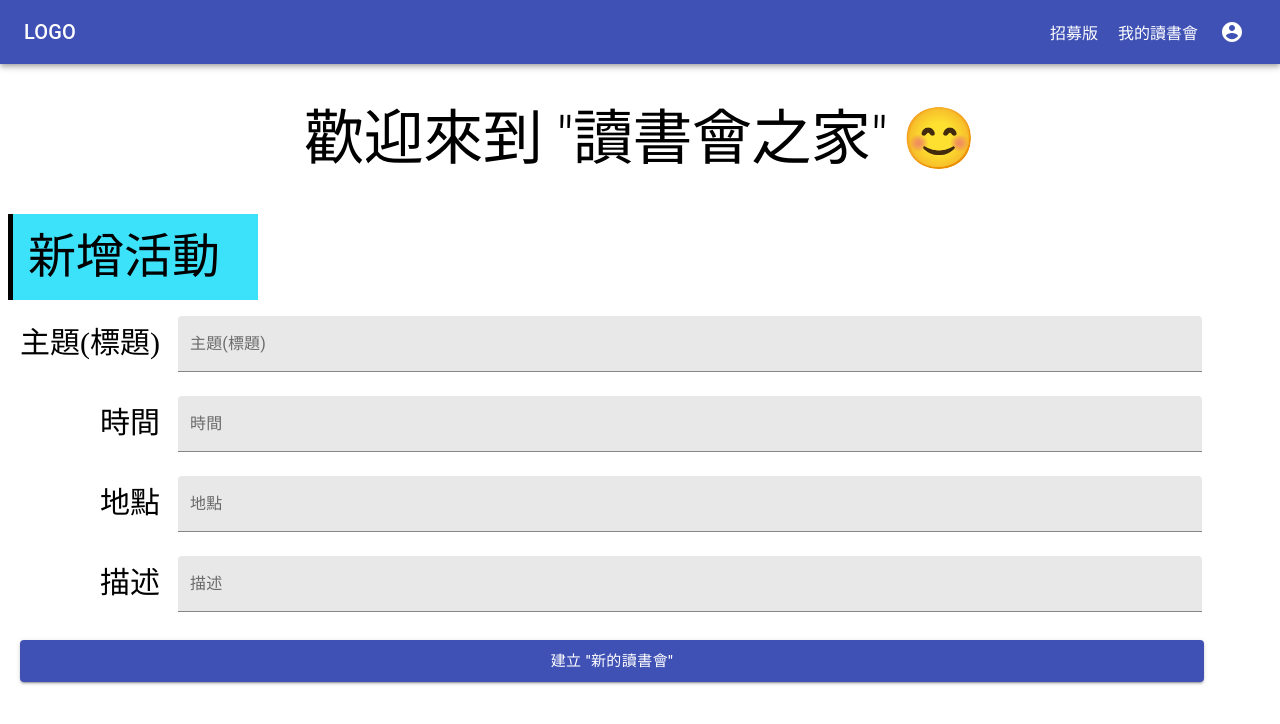
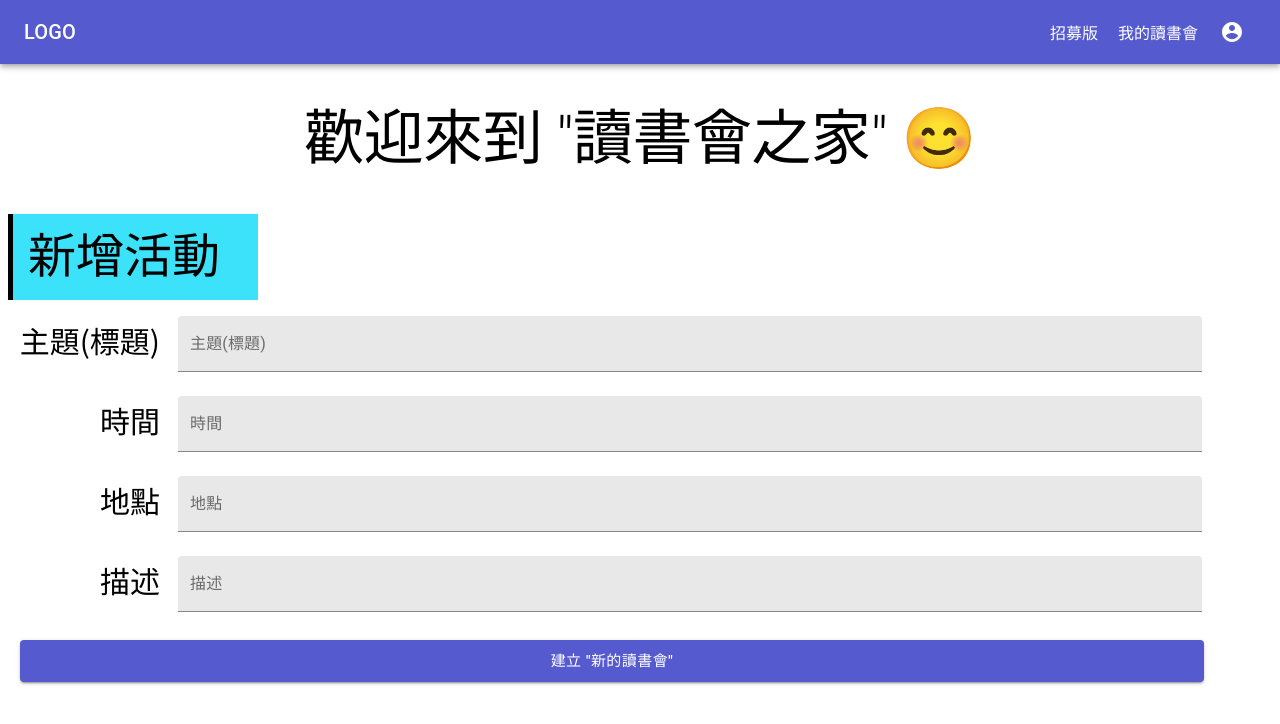
Before and after one commit to andrew781026/D-D_read_book_meeting, a React (Create React App) app in the folder web/: page / in a window 1280 px wide. Shown: the top 724 px of the page. Built offline with nearby package versions, Linux system fonts and the light colour scheme.

Commit message:
[web] add ThemeProvider for setting Global Colors

```diff
--- a/web/public/index.html
+++ b/web/public/index.html
@@ -9,6 +9,10 @@
       name="description"
       content="Web site created using create-react-app"
     />
+
+    <link rel="preconnect" href="https://fonts.gstatic.com">
+    <link href="https://fonts.googleapis.com/css2?family=Noto+Sans+TC:wght@100;300;400;500;700;900&display=swap" rel="stylesheet">
+
     <link rel="apple-touch-icon" href="%PUBLIC_URL%/logo192.png" />
     <!--
       manifest.json provides metadata used when your web app is installed on a
--- a/web/src/index.css
+++ b/web/src/index.css
@@ -3,5 +3,6 @@
 }
 
 body {
+    font-family: 'Noto Sans TC', sans-serif;
     margin: 0;
 }
--- a/web/src/index.tsx
+++ b/web/src/index.tsx
@@ -1,11 +1,17 @@
 import React from 'react';
 import ReactDOM from 'react-dom';
-import './index.css';
 import App from './App';
+import { ThemeProvider } from '@material-ui/styles';
 import reportWebVitals from './reportWebVitals';
 
+// styling
+import './index.css';
+import theme from "./style/theme";
+
 ReactDOM.render(
-    <App/>,
+    <ThemeProvider theme={theme}>
+        <App/>
+    </ThemeProvider>,
     document.getElementById('root')
 );
 
--- /dev/null
+++ b/web/src/style/theme.js
@@ -0,0 +1,37 @@
+import {createMuiTheme} from '@material-ui/core/styles';
+
+const theme = createMuiTheme({
+    palette: {
+        primary: {
+            light: '#888BE2',
+            main: '#555ACF',
+            dark: '#2D32AC',
+            // contrastText: 这将计算与 palette.primary.main 的对比度
+        },
+        secondary: {
+            light: '#AFD7E1',
+            main: '#54B3BF',
+            dark: '#0096B7',
+            // contrastText: '#ffcc00',
+        },
+        error: {
+            bg: '#FED4D6',
+            main: '#EB6666',
+            dark: '#C30052',
+        },
+        bg: {
+            body: '#FFFFFF',
+            dark: '#4E4E4F',
+            input: '#F6F6F6',
+        },
+        // 使用 `getContrastText()` 来最大化
+        // 背景和文本的对比度
+        contrastThreshold: 3,
+        // 使用下面的函数用于将颜色的亮度在其调色板中
+        // 移动大约两个指数。
+        // 例如，从红色 500（Red 500）切换到 红色 300（Red 300）或 红色 700（Red 700）。
+        tonalOffset: 0.2,
+    },
+});
+
+export default theme;
```
